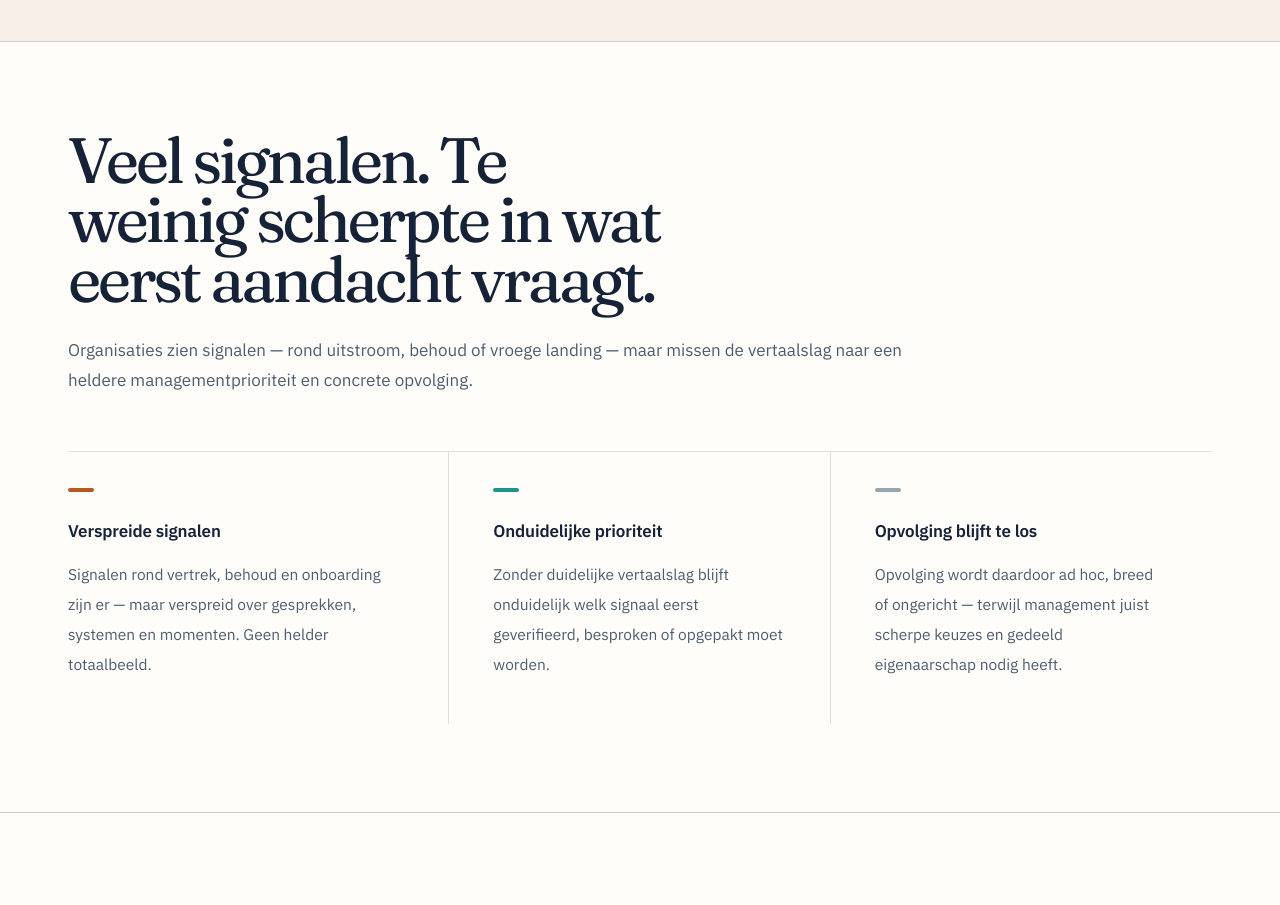
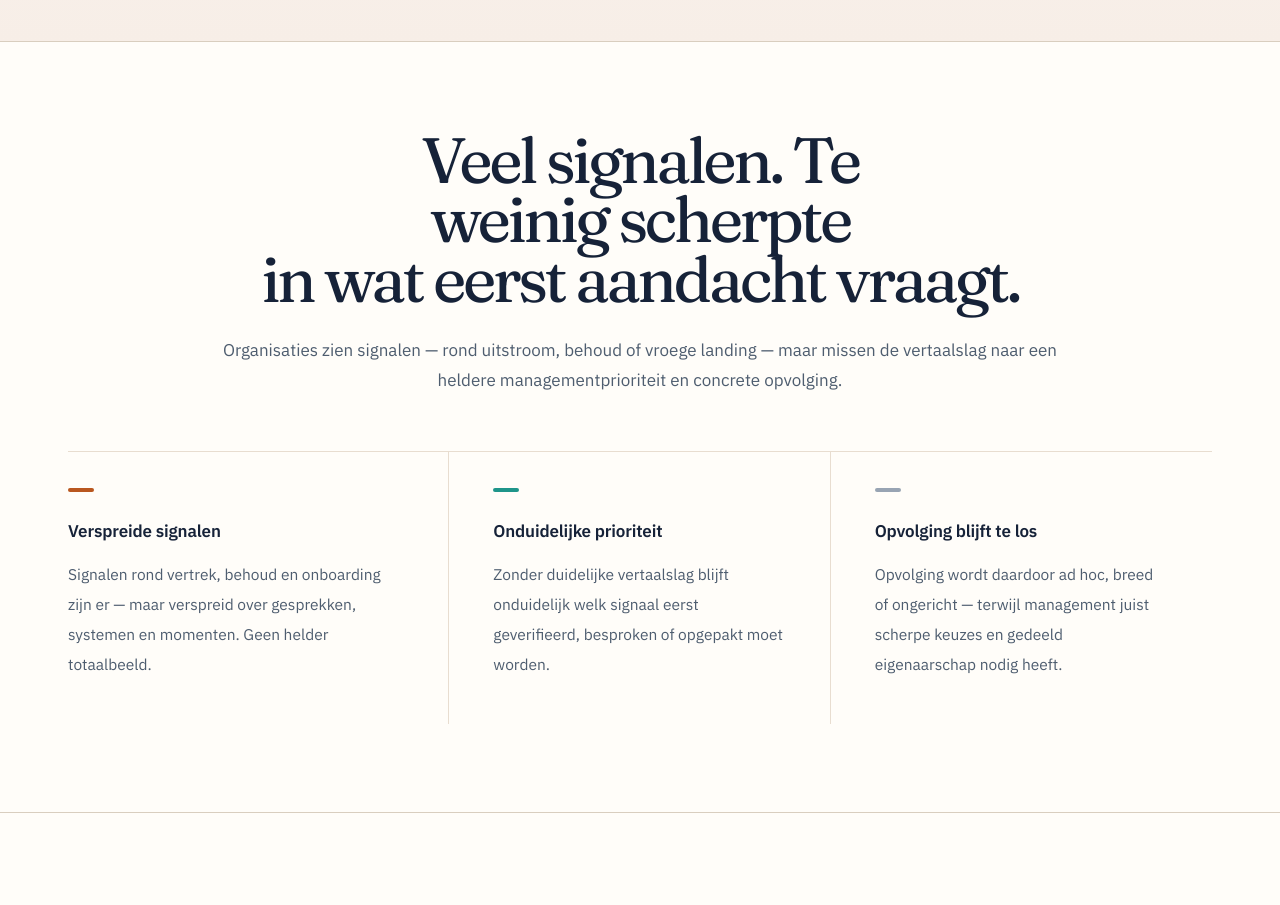
Before and after one commit to larshengel08-lang/VerisightSaaS, a Next.js app in the folder frontend/: page / in a window 1280 px wide. Shown: the part 880-1785 px from the top of the page. Built offline with nearby package versions, Linux system fonts and the light colour scheme.

Commit message:
Tighten homepage story flow and remove live suite section

```diff
--- a/frontend/components/marketing/home-page-content.tsx
+++ b/frontend/components/marketing/home-page-content.tsx
@@ -266,10 +266,6 @@ function OutputMetric({
   )
 }
 
-function MarqueeBand() {
-  return null
-}
-
 function ProblemSection() {
   return (
     <section
@@ -285,7 +281,7 @@ function ProblemSection() {
           paddingTop: 'clamp(56px, 7vw, 88px)',
         }}
       >
-        <div style={{ maxWidth: 1100 }}>
+        <div style={{ margin: '0 auto', maxWidth: 1180, textAlign: 'center' }}>
           <Reveal>
             <h2
               style={{
@@ -296,11 +292,15 @@ function ProblemSection() {
                 letterSpacing: '-0.055em',
                 lineHeight: 0.93,
                 marginBottom: 28,
-                maxWidth: '15.25ch',
+                marginLeft: 'auto',
+                marginRight: 'auto',
+                maxWidth: '18.5ch',
                 textWrap: 'balance',
               }}
             >
-              Veel signalen. Te weinig scherpte in wat eerst aandacht vraagt.
+              Veel signalen. Te weinig scherpte
+              <br />
+              in wat eerst aandacht vraagt.
             </h2>
           </Reveal>
 
@@ -311,6 +311,8 @@ function ProblemSection() {
                 fontSize: 17,
                 lineHeight: 1.72,
                 marginBottom: 56,
+                marginLeft: 'auto',
+                marginRight: 'auto',
                 maxWidth: '54rem',
               }}
             >
@@ -430,7 +432,7 @@ function ManagementFlowSection() {
                 textWrap: 'balance',
               }}
             >
-              Eerst inzicht. Dan duiding. Dan opvolging.
+              Van signaal naar gerichte opvolging
             </h2>
           </Reveal>
           <Reveal delay={0.06}>
@@ -742,6 +744,7 @@ function ManagementFlowSection() {
 
 function HeroSection() {
   const primaryHref = buildContactHref({ routeInterest: 'exitscan', ctaSource: 'homepage_hero_primary' })
+  const secondaryHref = '/#first-delivery'
   const dashboardBars = [
     { height: '45%', color: '#f8e7dc' },
     { height: '62%', color: '#f3ba8e' },
@@ -825,7 +828,7 @@ function HeroSection() {
                 Plan een kennismaking
               </Link>
               <Link
-                href="/#suite"
+                href={secondaryHref}
                 style={{
                   background: SURFACE.surface,
                   border: `1px solid ${SURFACE.border}`,
@@ -1014,7 +1017,12 @@ function HeroSection() {
                       width: 40,
                     }}
                   >
-                    <span style={{ color: '#fff', fontSize: 20, lineHeight: 1 }}>âš¡</span>
+                    <svg width="17" height="21" viewBox="0 0 17 21" fill="none" aria-hidden>
+                      <path
+                        d="M9.911 0.75L3.489 10.197H7.653L6.723 20.25L13.145 10.803H8.981L9.911 0.75Z"
+                        fill="white"
+                      />
+                    </svg>
                   </div>
                   <div>
                     <h4 style={{ color: '#fff', fontSize: 15, fontWeight: 700, letterSpacing: '.02em', marginBottom: 2, textTransform: 'uppercase' }}>
@@ -1137,6 +1145,8 @@ function HeroSection() {
   )
 }
 
+// Kept intentionally as archived in-file reference; live homepage no longer renders this section.
+// eslint-disable-next-line @typescript-eslint/no-unused-vars
 function SuitePreviewSection() {
   return (
     <section
@@ -1836,7 +1846,7 @@ function RoutesSection() {
   return (
     <section
       style={{
-        background: SURFACE.paperSoft,
+        background: SURFACE.surface,
         borderBottom: `1px solid ${SURFACE.border}`,
         overflow: 'hidden',
         position: 'relative',
@@ -2018,6 +2028,7 @@ function RoutesSection() {
 function FirstDeliverySection() {
   return (
     <section
+      id="first-delivery"
       style={{
         background: SURFACE.surface,
         borderBottom: `1px solid ${SURFACE.border}`,
@@ -2169,7 +2180,7 @@ function TrustSection() {
             <Reveal delay={0.36}>
               <div
                 style={{
-                  background: SURFACE.paperSoft,
+                  background: SURFACE.surfaceSoft,
                   marginTop: 24,
                   padding: '20px 22px',
                 }}
@@ -2201,7 +2212,7 @@ function ContactSection() {
   return (
     <section
       style={{
-        background: `linear-gradient(180deg, ${SURFACE.paper} 0%, ${SURFACE.paperSoft} 100%)`,
+        background: SURFACE.surface,
         overflow: 'hidden',
         padding: 'clamp(56px, 7vw, 92px) 0',
         position: 'relative',
@@ -2275,14 +2286,10 @@ function ContactSection() {
 
 export function HomePageContent() {
   return (
-    <div style={{ background: SURFACE.paper, color: SURFACE.ink }}>
+    <div style={{ background: SURFACE.surface, color: SURFACE.ink }}>
       <HeroSection />
       <ProblemSection />
       <ManagementFlowSection />
-      <>
-        <MarqueeBand />
-        <SuitePreviewSection />
-      </>
       <RoutesSection />
       <FirstDeliverySection />
       <TrustSection />
```
Also changed, not shown: 1 other file (tests, documents, lock files or other folders).
